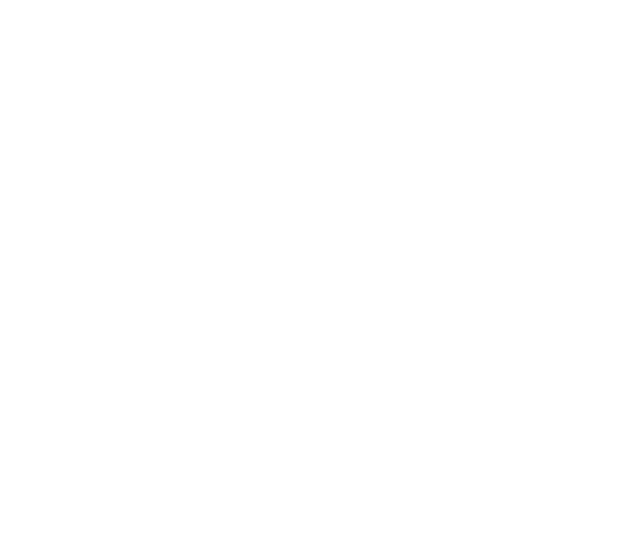
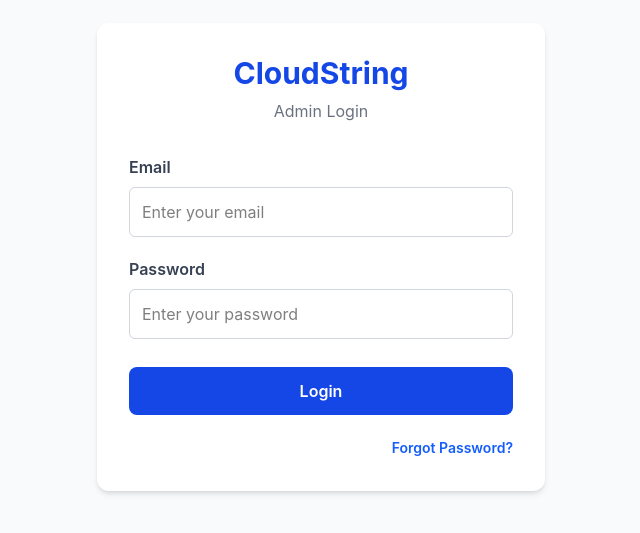
Before and after one commit to destinystarboy33-pro/Real-estate, a React (Vite) app in the folder Admin/: page / in a window 1280 px wide. Before the commit this address had no page. Shown: the part 143-676 px from the top of the page, without its empty margins (319-959 px from the left). Built offline with nearby package versions, Linux system fonts and the light colour scheme.

Commit message:
added api routes

```diff
--- a/Admin/src/App.jsx
+++ b/Admin/src/App.jsx
@@ -17,7 +17,7 @@
     <BrowserRouter>
       <Routes>
 
-        <Route path="/login" element={ <Login /> }></Route>
+        <Route path="/" element={ <Login /> }></Route>
         <Route path="/forgot-password"element={<ForgotPassword />}/>
         <Route path="/verify-reset-code" element={<VerifyResetCode />}/>
         <Route path="/reset-password" element={<ResetPassword />}/>
--- a/Admin/src/Components/ProtectedRoute.jsx
+++ b/Admin/src/Components/ProtectedRoute.jsx
@@ -6,7 +6,7 @@
   const token = localStorage.getItem("token");
 
   if (!token) {
-    return <Navigate to="/login" replace />;
+    return <Navigate to="/" replace />;
   }
 
   let decoded;
@@ -21,7 +21,7 @@
 
   if (decoded.role !== "admin") {
     localStorage.removeItem("token");
-    return <Navigate to="/login" replace />;
+    return <Navigate to="/" replace />;
   }
 
   return children;
```
